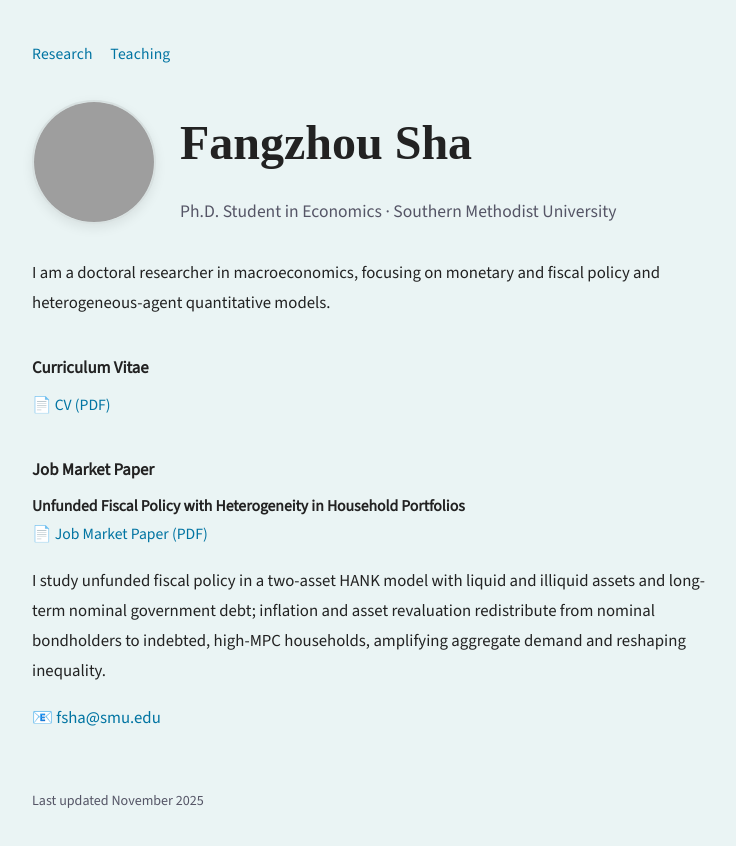
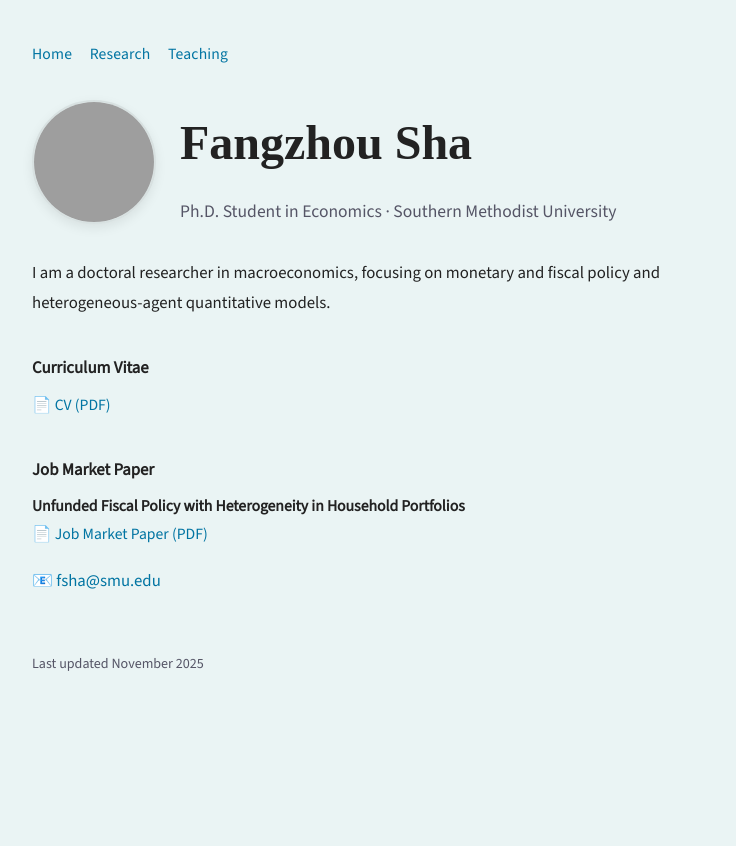
Before and after one commit to FangzhouSha/FangzhouSha, a plain HTML site: page index.html in a window 1280 px wide. Shown: the whole page, without its empty margins (268-1004 px from the left). After the commit the page ends 800 px from the top, so only its background shows below. Drawn offline with nearby package versions, Linux system fonts and the light colour scheme; grey boxes are pictures that could not be loaded; a web font is replaced by a local one.

Commit message:
Update index.html

```diff
--- a/index.html
+++ b/index.html
@@ -145,8 +145,9 @@
 </head>
 <body>
   <main>
-    <!-- 左上导航（不含 CV / JMP） -->
+    <!-- 左上导航 -->
     <nav class="nav">
+      <a href="index.html">Home</a>
       <a href="research.html">Research</a>
       <a href="teaching.html">Teaching</a>
     </nav>
@@ -184,9 +185,6 @@
         <strong>Unfunded Fiscal Policy with Heterogeneity in Household Portfolios</strong><br>
         📄 <a href="FangzhouSha_JMP.pdf" target="_blank" rel="noopener">Job Market Paper (PDF)</a>
       </p>
-      <p>
-        I study unfunded fiscal policy in a two-asset HANK model with liquid and illiquid assets and long-term nominal government debt; inflation and asset revaluation redistribute from nominal bondholders to indebted, high-MPC households, amplifying aggregate demand and reshaping inequality.
-      </p>
     </section>
 
     <p>📧 <a href="mailto:fsha@smu.edu">fsha@smu.edu</a></p>
```
